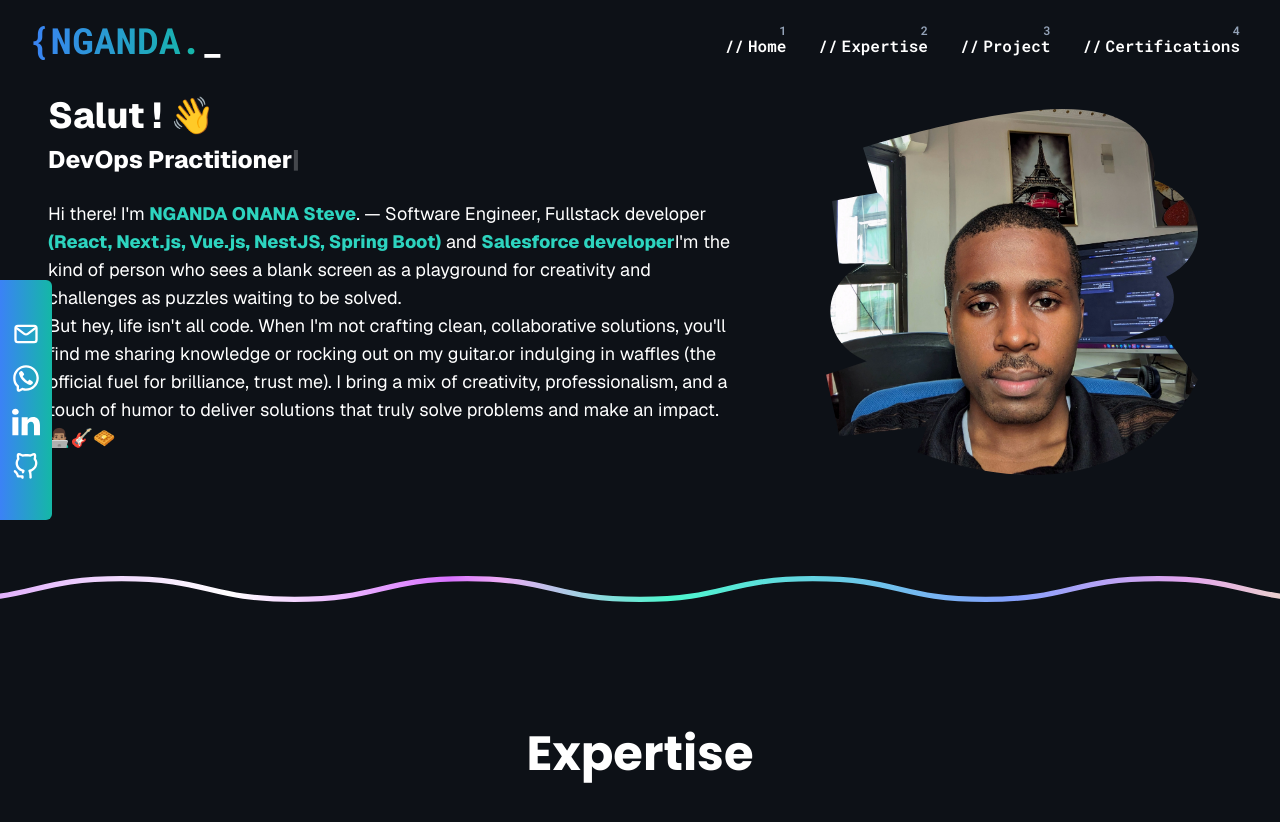
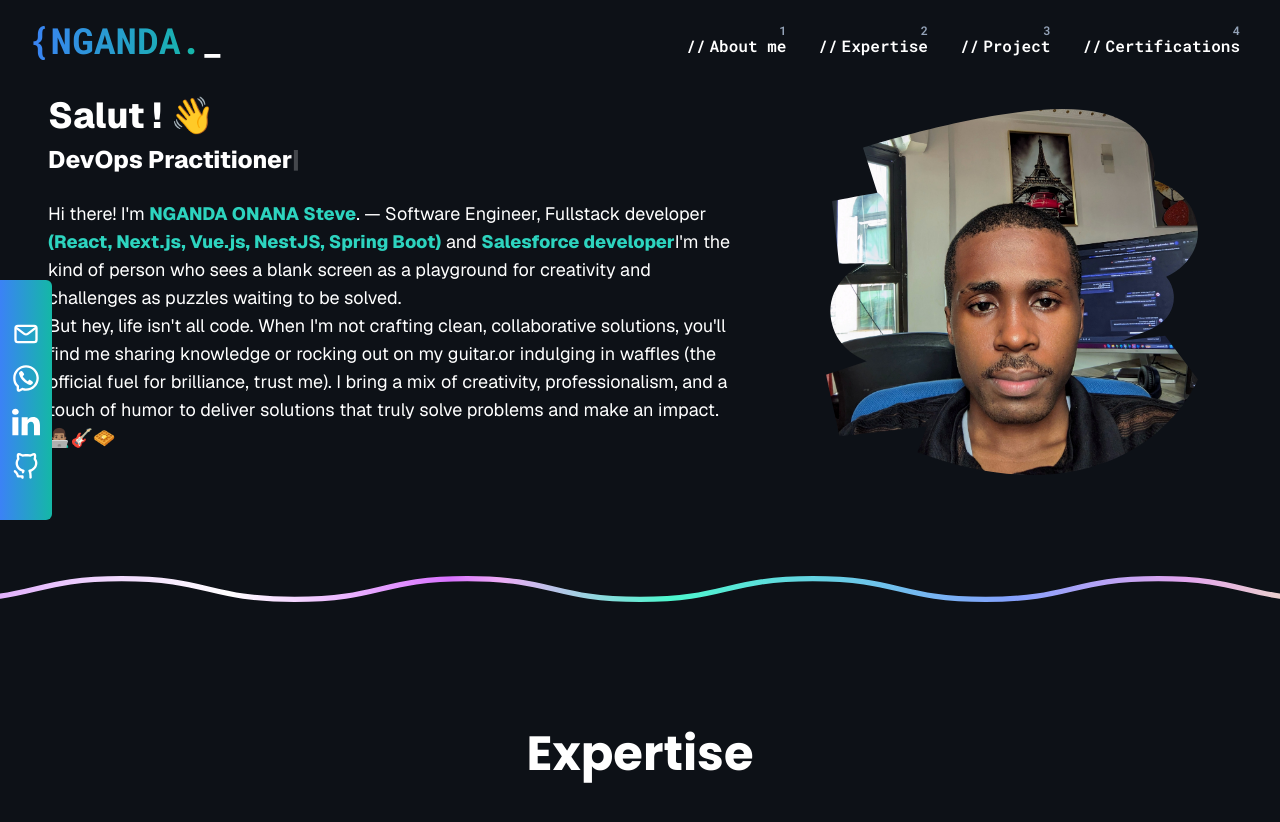
Before and after one commit to Nganda-Ryan/portfolio, a Next.js app: page / in a window 1280 px wide. Shown: the top 822 px of the page. Built offline with nearby package versions, Linux system fonts and the light colour scheme; a web font is replaced by a local one.

Commit message:
fixed anchor

```diff
--- a/src/app/layout.tsx
+++ b/src/app/layout.tsx
@@ -40,8 +40,8 @@ const spaceGrotesk = Space_Grotesk({
 });
 
 export const metadata: Metadata = {
-  title: "Create Next App",
-  description: "Generated by create next app",
+  title: "STEVE WORLD",
+  description: "NGANDA ONANA Steve Loic Portfolio",
 };
 
 export default function RootLayout({
--- a/src/app/page.tsx
+++ b/src/app/page.tsx
@@ -198,7 +198,7 @@ export default function Home() {
     <div className="min-h-screen overflow-hidden font-[family-name:var(--font-geist-sans)]">
       <Header />
       {/* Landing */}
-      <section className="mt-24">
+      <section id="section1" className="mt-24">
         <div className="relative flex justify-between flex-col lg:flex-row w-full overflow-hidden mx-auto max-w-[1240px] sm:mt-20">
           <div className="p-7 pt-0 lg:w-[60%] text-lg">
             <h1 className="text-4xl font-extrabold mb-2">Salut ! 👋</h1>
--- a/src/components/DropdownMenu.tsx
+++ b/src/components/DropdownMenu.tsx
@@ -3,7 +3,7 @@ import Image from 'next/image';
 import React, { useState } from 'react'
 
 const paths = [
-    { name: "Home", link: "#section1" },
+    { name: "About me", link: "#section1" },
     { name: "Expertise", link: "#section2" },
     { name: "Project", link: "#section3" },
     { name: "Certification", link: "#section4" }
--- a/src/components/Header.tsx
+++ b/src/components/Header.tsx
@@ -5,10 +5,10 @@ import DropdownMenu from './DropdownMenu';
 const Header = () => {
 
   return (
-    <header id="section1" className="z-[1000] bg-[#0D1117] fixed w-full flex justify-between items-center mb-10 h-10 robotoMono-font py-8 px-5 md:p-10 md:px-7">
+    <header className="z-[1000] bg-[#0D1117] fixed w-full flex justify-between items-center mb-10 h-10 robotoMono-font py-8 px-5 md:p-10 md:px-7">
         <div className='text-3xl sm:text-4xl font-bold flex flex-nowrap'>
             <DropdownMenu />
-            <Link href="#section1" className='flex flex-nowrap'>
+            <Link href="/" className='flex flex-nowrap'>
                 <div className='bg-clip-text text-transparent bg-gradient-to-r from-blue-500 to-teal-500 hover:from-blue-600 hover:to-teal-600 transition-all duration-500 ease-in-out'>
                     <span>&#123;</span>
                     <span className='ml-[1px]'>NGANDA.</span>
@@ -17,7 +17,7 @@ const Header = () => {
         </div>
         <ul className="w-full hidden lg:flex justify-end items-center text-base gap-2">
             <li className="relative hover:text-cyan-400 font-semibold before:content-['1'] before:absolute before:right-0 before:-top-3 mx-3 text-nowrap before:text-xs mt-3 before:text-slate-400 transition-all">
-                <Link href="#section1">&#47;&#47;<span className='ml-1'>Home</span></Link>
+                <Link href="#section1">&#47;&#47;<span className='ml-1'>About me</span></Link>
             </li>
             <li className="relative hover:text-cyan-400 font-semibold before:content-['2'] before:absolute before:right-0 before:-top-3 mx-3 text-nowrap before:text-xs mt-3 before:text-slate-400 transition-all">
             <Link href="#section2">&#47;&#47;<span className='ml-1'>Expertise</span></Link>
```
